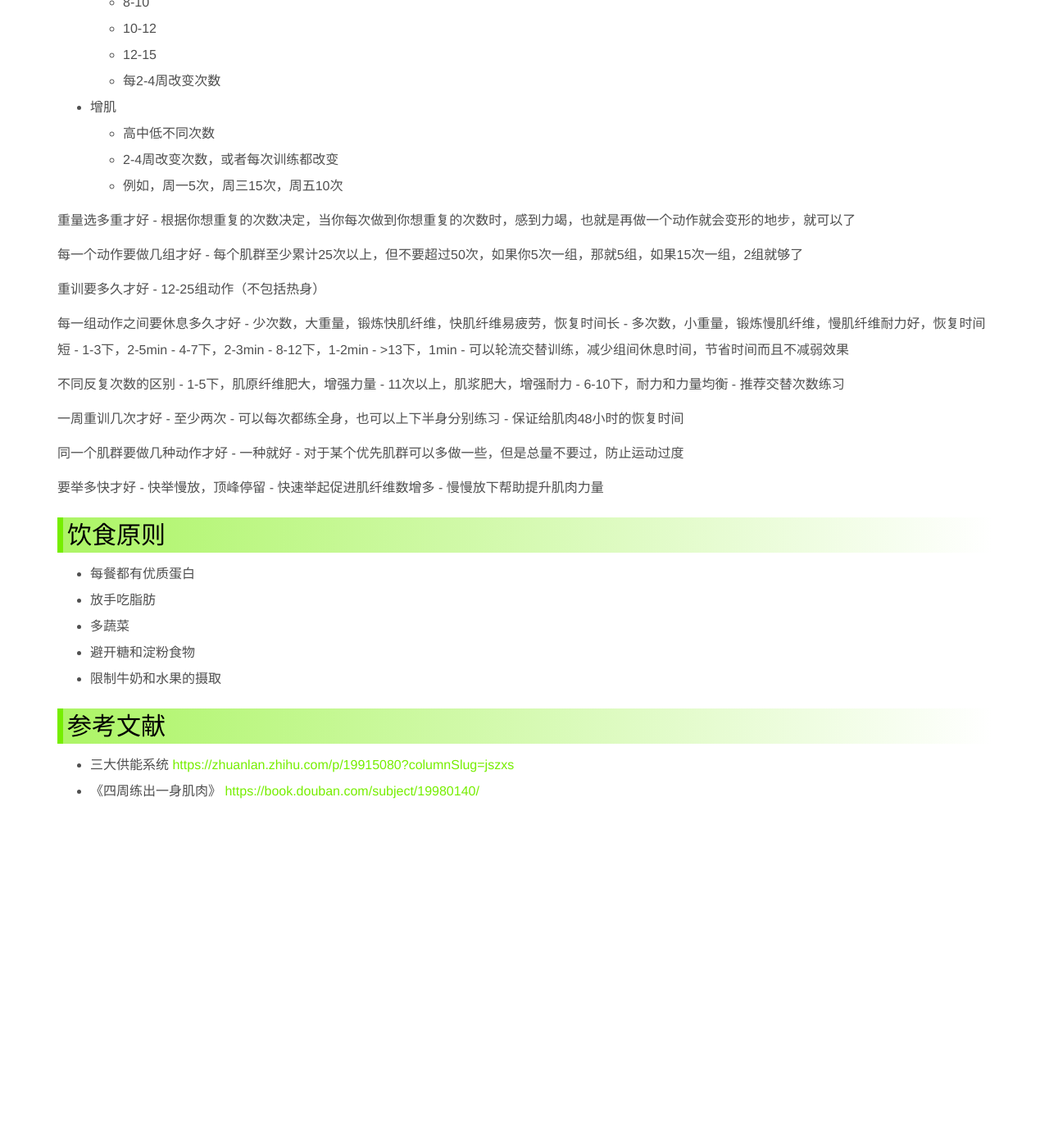
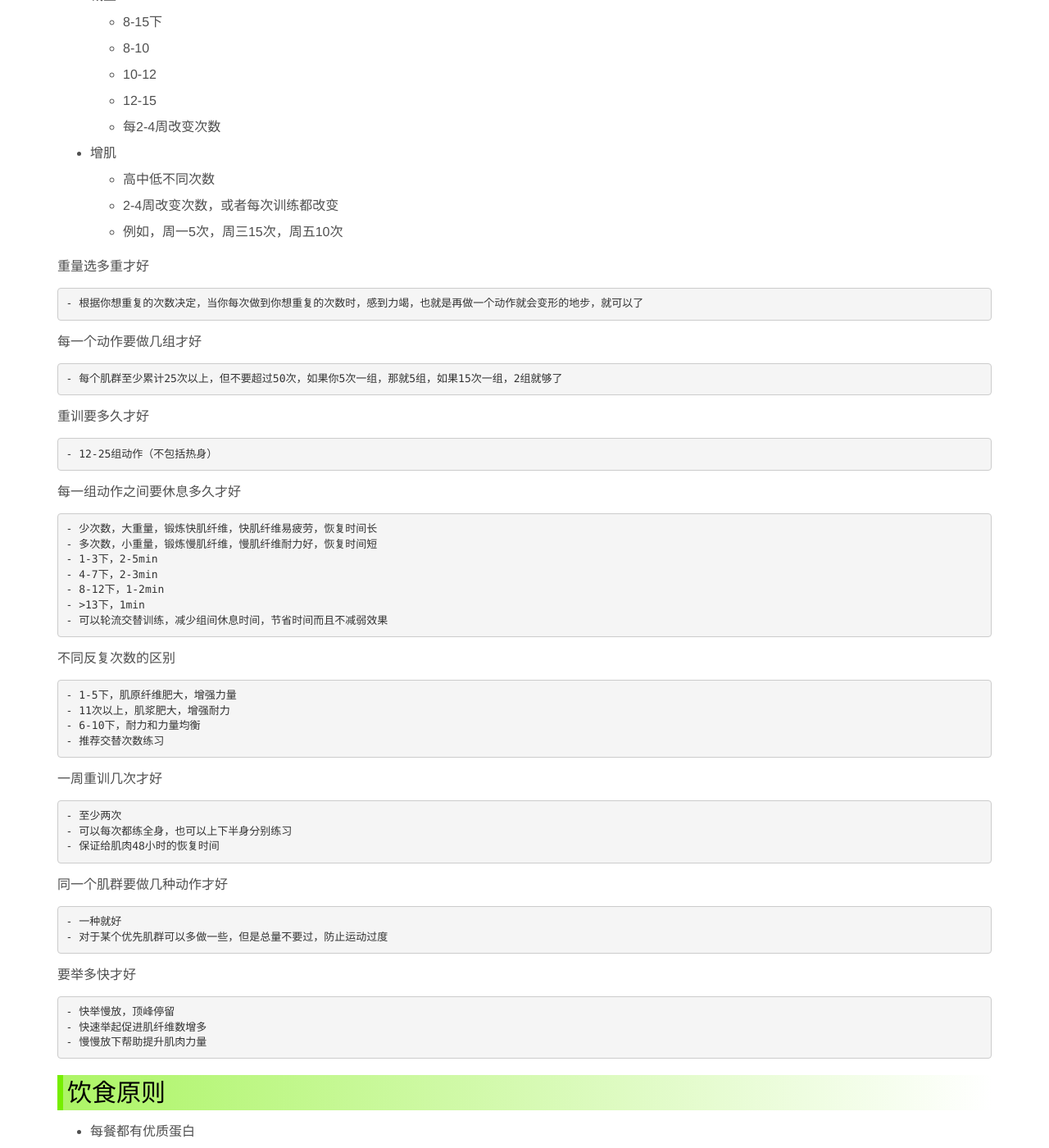
Before and after one commit to ronniewang/ronniewang.github.io, a Jekyll site: the page built from _posts/2017-01-24-theory.md, in a window 1280 px wide and 1400 px high, scrolled down 440 px. Shown: the whole window at 82% size. Built offline with Jekyll 4.4.1, drawn with Linux system fonts in a browser that asks for light colours; before the commit the page ends 1431 px from its top, so only the background shows below that; some of the changed lines change nothing that is shown.

Commit message:
update files

```diff
--- a/_posts/2017-01-24-theory.md
+++ b/_posts/2017-01-24-theory.md
@@ -9,10 +9,12 @@ description: 可续有效的健身, 不盲目, 不冒进
 
 ## 理论
 
+### 肌肉增长的原因
 
 ## 常见问题
 
 动作做几下才好
+
 - 减重
     - 8-15下
     - 8-10
@@ -25,15 +27,19 @@ description: 可续有效的健身, 不盲目, 不冒进
     - 例如，周一5次，周三15次，周五10次
 
 重量选多重才好
+
     - 根据你想重复的次数决定，当你每次做到你想重复的次数时，感到力竭，也就是再做一个动作就会变形的地步，就可以了
 
 每一个动作要做几组才好
+
     - 每个肌群至少累计25次以上，但不要超过50次，如果你5次一组，那就5组，如果15次一组，2组就够了
 
 重训要多久才好
+
     - 12-25组动作（不包括热身）
 
 每一组动作之间要休息多久才好
+
     - 少次数，大重量，锻炼快肌纤维，快肌纤维易疲劳，恢复时间长
     - 多次数，小重量，锻炼慢肌纤维，慢肌纤维耐力好，恢复时间短
     - 1-3下，2-5min
@@ -43,21 +49,25 @@ description: 可续有效的健身, 不盲目, 不冒进
     - 可以轮流交替训练，减少组间休息时间，节省时间而且不减弱效果
 
 不同反复次数的区别
+
     - 1-5下，肌原纤维肥大，增强力量
     - 11次以上，肌浆肥大，增强耐力
     - 6-10下，耐力和力量均衡
     - 推荐交替次数练习
 
 一周重训几次才好
+
     - 至少两次
     - 可以每次都练全身，也可以上下半身分别练习
     - 保证给肌肉48小时的恢复时间
 
 同一个肌群要做几种动作才好
+
     - 一种就好
     - 对于某个优先肌群可以多做一些，但是总量不要过，防止运动过度
 
 要举多快才好
+
     - 快举慢放，顶峰停留
     - 快速举起促进肌纤维数增多
     - 慢慢放下帮助提升肌肉力量
```
